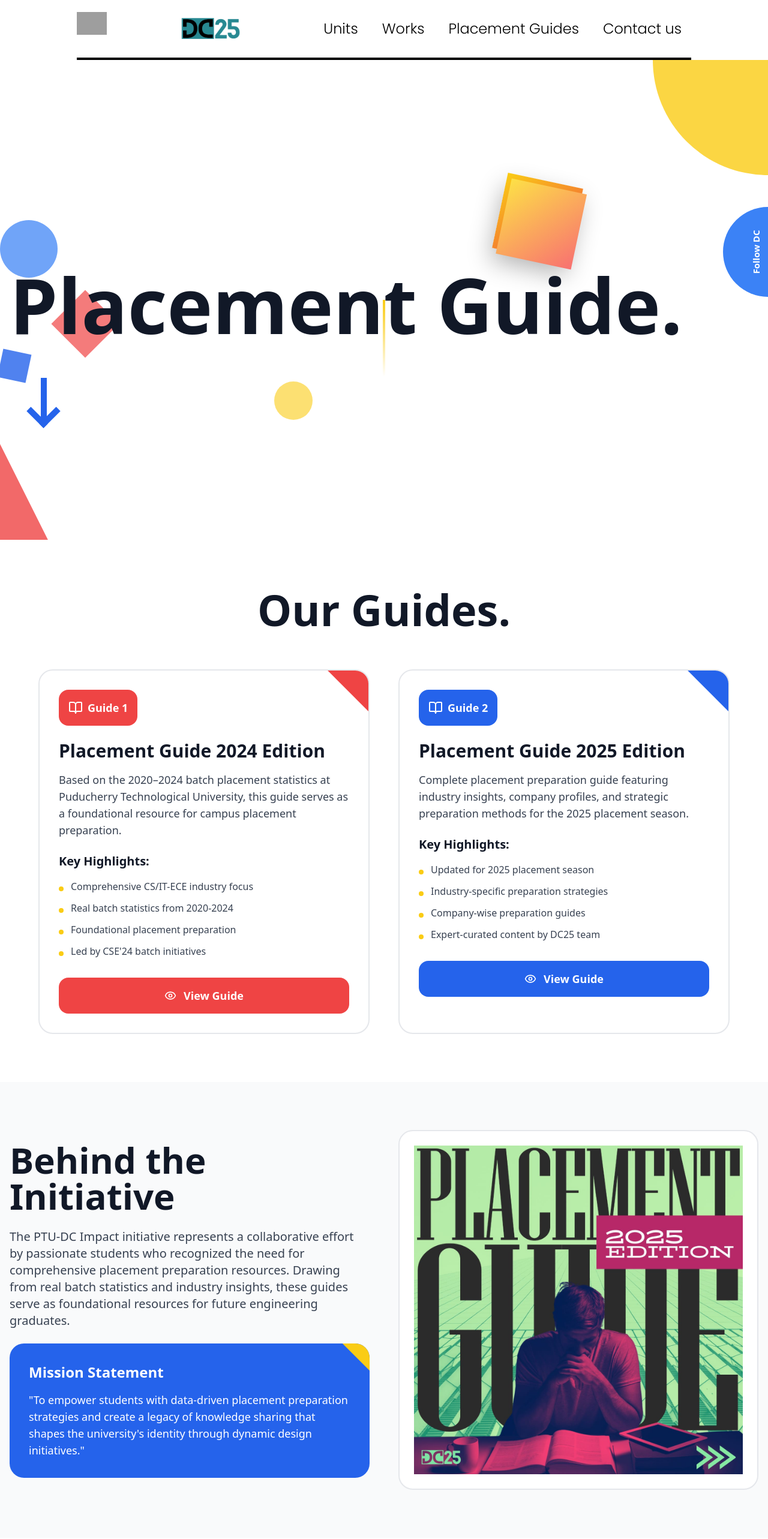
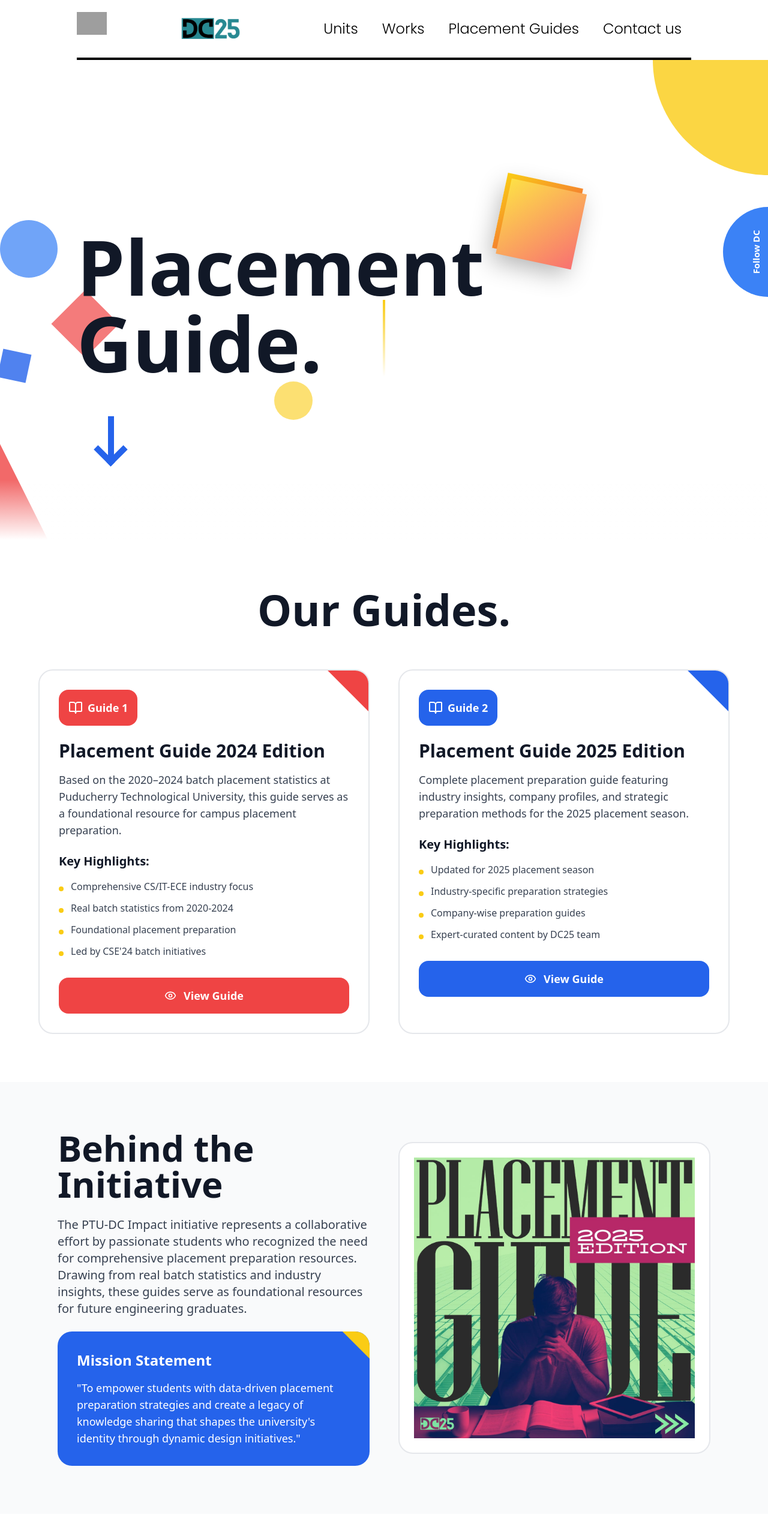
Before and after one commit to Shefaoudeen/DC-website, a React (Vite) app: page /guides in a window 1280 px wide. Shown: the top 2566 px of the page at 60% size. Built offline with nearby package versions, Linux system fonts and the light colour scheme; grey boxes are pictures that could not be loaded.

Commit message:
Fix: Padding adjusted for placement guides page

```diff
--- a/src/Data/works.js
+++ b/src/Data/works.js
@@ -55,7 +55,8 @@ const works = [
   },
   {
     title: "Placement Guide. ",
-    link: "https://drive.google.com/drive/folders/1M-rcz0OahwQXo0QPuolNJgSvk2lNWAsR?usp=sharing",
+    // link: "https://drive.google.com/drive/folders/1M-rcz0OahwQXo0QPuolNJgSvk2lNWAsR?usp=sharing",
+    link: "/guides",
     description:
       "The Placement Guide, an extensive documentation of the webinar on university placements conducted by Gokulnath Pugazhendi, Secretary, and Krishna from DC, is currently undergoing design by Kuhan, President of DC. Stay tuned for the release of this valuable resource, tailored to enhance your understanding of placement processes and opportunities!",
   },
--- a/src/Pages/PlacementGuide.jsx
+++ b/src/Pages/PlacementGuide.jsx
@@ -74,7 +74,7 @@ const PlacementGuide = () => {
         <div className="absolute top-0 right-0 w-72 h-72 lg:w-96 lg:h-96 bg-yellow-400 rounded-full transform translate-x-1/2 -translate-y-1/2 opacity-80"></div>
         <div className="absolute bottom-0 left-0 w-64 h-64 lg:w-80 lg:h-80 bg-red-500 transform -translate-x-1/2 translate-y-1/2 opacity-80" style={{ clipPath: 'polygon(50% 0%, 0% 100%, 100% 100%)' }}></div>
 
-        <div className="relative z-10 container mx-auto px-4 pt-16 lg:pt-32 pb-16 min-h-screen flex flex-col justify-center">
+        <div className="relative z-10 container mx-auto px-4 md:px-32 pt-16 lg:pt-32 pb-16 min-h-screen flex flex-col justify-center">
           <div className={`transform transition-all duration-1000 ${isVisible ? 'translate-y-0 opacity-100' : 'translate-y-10 opacity-0'}`}>
            <h1 className="text-6xl sm:text-7xl md:text-8xl lg:text-9xl font-black text-gray-900 mb-8 lg:mb-12 leading-none">
             {typedText}
@@ -89,8 +89,8 @@ const PlacementGuide = () => {
             </div>
           </div>
         </div>
+        <div className='min-w-full min-h-[100px] absolute z-10 bg-gradient-to-t from-white to-transparent -bottom-0 left-0'></div>
       </div>
-
 
       <div className="bg-white py-16 lg:py-20">
         <div className="container mx-auto px-4">
@@ -151,7 +151,7 @@ const PlacementGuide = () => {
         </div>
       </div>
 
-      <div className="bg-gray-50 py-16 lg:py-20">
+      <div className="bg-gray-50 py-16 md:px-20 lg:py-20">
         <div className="container mx-auto px-4" id="guides">
           <div className="grid grid-cols-1 lg:grid-cols-2 gap-8 lg:gap-12 items-center">
             <div className="space-y-4 lg:space-y-6 order-2 lg:order-1">
```
